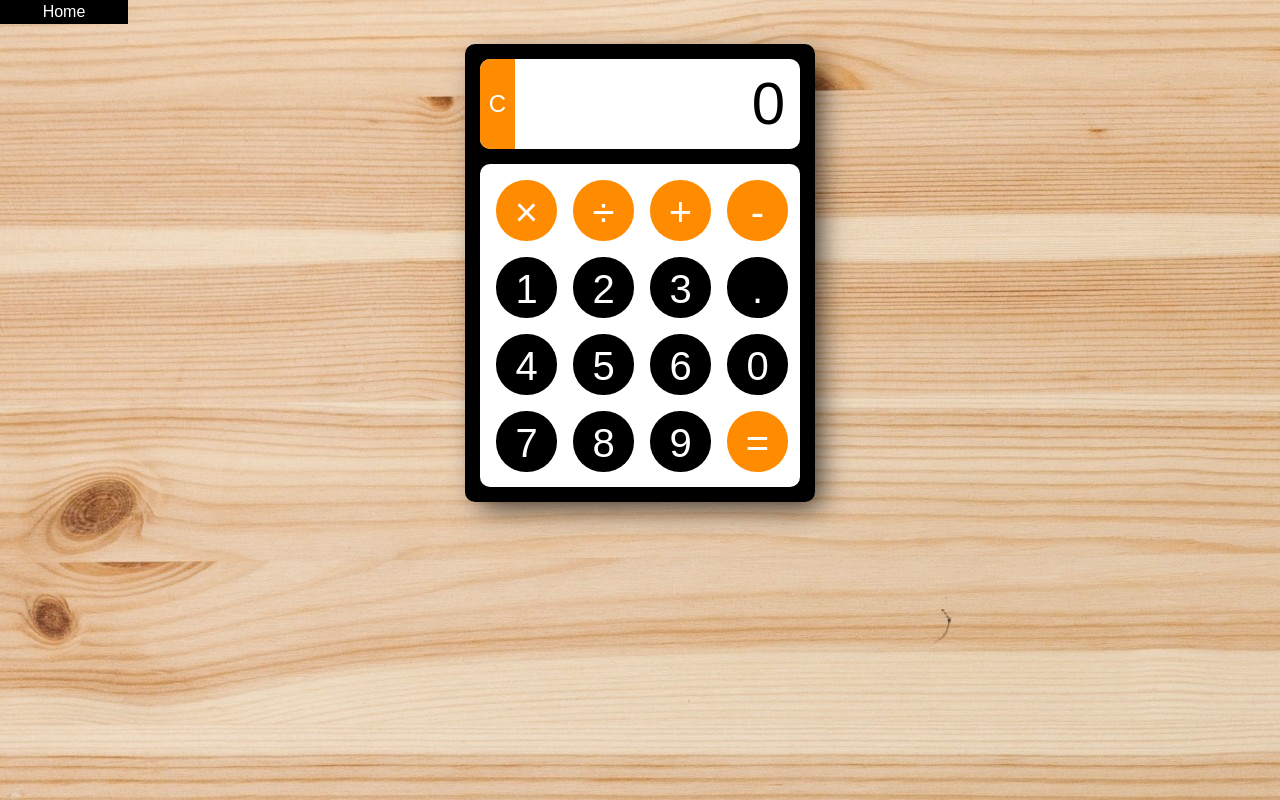
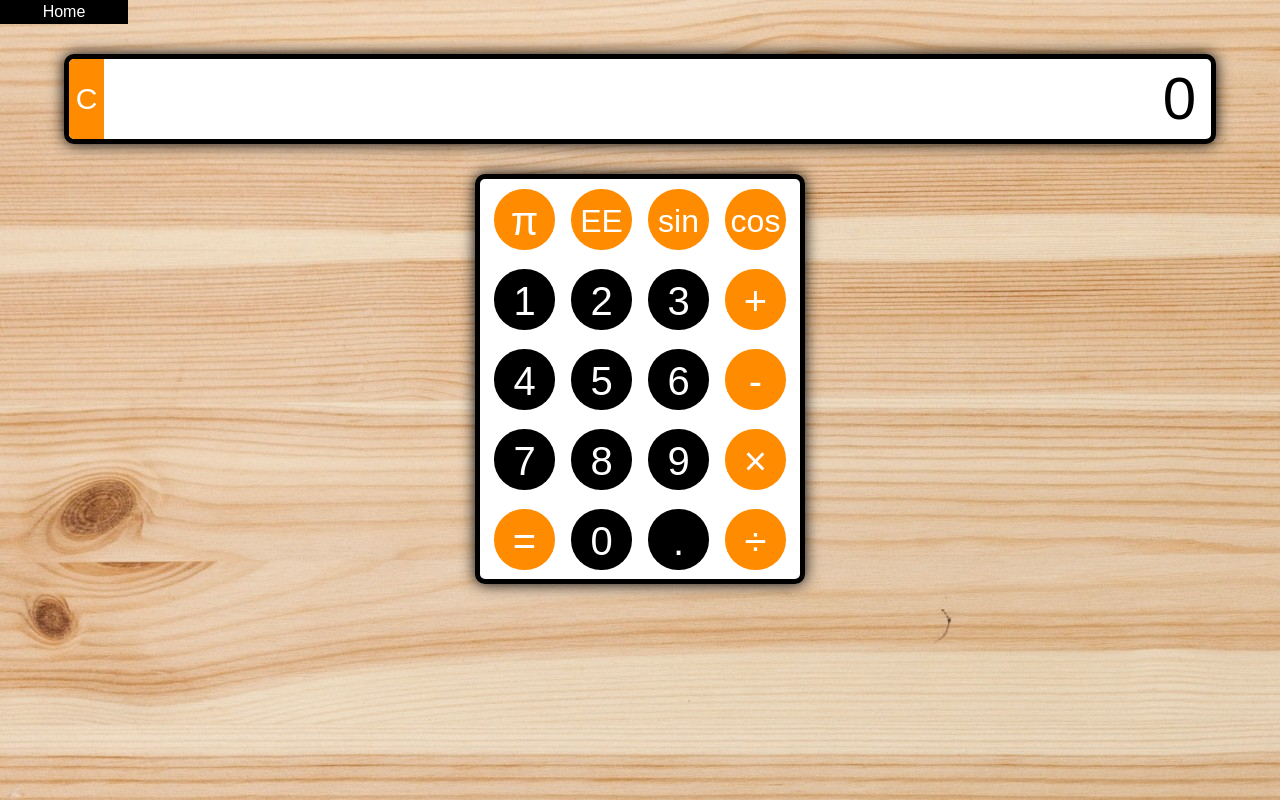
Before and after one commit to enterxlu/enterxlu.github.io, a plain HTML site: page calculator/calculator.html in a window 1280 px wide. Drawn offline with Linux system fonts and the light colour scheme.

Commit message:
New design and new function
saperate display and keyboard
pi ee sin cos

```diff
--- a/calculator/calculator.css
+++ b/calculator/calculator.css
@@ -10,47 +10,43 @@ body {
     background-image: url(img/wood-wallpaper-desktop-2048x1368-for-macbook.jpg);
 }
 
-.container {
+.display-box {
     position: relative;
-    margin: 20px auto;
-    width: 350px;
-    height: 458px;
-    background-color: black;
-    border-radius: 10px;
-    box-shadow: 10px 10px 29px -5px rgba(0,0,0,0.75);
-}
-
-.display {
-    position: absolute;
-    top: 15px;
-    left: 15px;
-    width: 320px;
+    margin: 30px auto;
+    width: 90vw;
     height: 90px;
-    padding-right: 15px;
+    padding: 15px;
+    padding-left: 50px;
     background-color: white;
     color: black;
     border-radius: 10px;
     font-size: 60px;
-    line-height: 90px;
+    line-height: 50px;
     text-align: right;
     overflow: hidden;
+    border: black 5px solid;
+    -webkit-box-shadow: 0px 0px 15px 0px #000000;
+box-shadow: 0px 0px 15px 0px #000000;
 }
 
 .keyboard {
-    position: absolute;
-    top: 120px;
-    left:15px;
-    width: 320px;
-    height: 323px;
+    margin: 15px auto;
+    display: flex;
+    flex-wrap: wrap;
+    justify-content: center;
+    align-items: center;
+    width: 330px;
+    height: 410px;
     background-color: white;
     border-radius: 10px;
+    border: black 5px solid;
+    -webkit-box-shadow: 0px 0px 15px 0px #000000;
+box-shadow: 0px 0px 15px 0px #000000;
 }
 .key {
-    float: left;
+   margin: 8px;
     width: 61px;
     height: 61px;
-    margin-left: 16px;
-    margin-top: 16px;
     background-color: black;
     color: white;
     border-radius: 30px;
@@ -80,14 +76,14 @@ body {
 
 .keyClear {
     position: absolute;
-    top: -105px;
+    top: 0px;
     left: 0px;
-    border-top-left-radius: 10px;
-    border-bottom-left-radius: 10px;
+    border-top-left-radius: 5px;
+    border-bottom-left-radius: 5px;
     width: 35px;
-    height: 90px;
-    line-height: 90px;
-    font-size: 1.5em;
+    height: 80px;
+    line-height: 80px;
+    font-size: 0.5em;
     color: white;
     text-align: center;
     background-color: darkorange;
@@ -104,3 +100,9 @@ body {
     background-color: rgb(255, 191, 113);
     box-shadow: inset 3px 5px 5px 0px rgba(0,0,0,0.75);
 }
+
+#keyEE,
+#keyTrigSin,
+#keyTrigCos {
+    font-size: 2em;
+}
--- a/calculator/calculator.html
+++ b/calculator/calculator.html
@@ -5,6 +5,7 @@
     <meta charset="UTF-8">
     <meta name="viewport" content="width=device-width, initial-scale=1.0, maximum-scale=1.0, user-scalable=0">
     <title>Calculator</title>
+    <link rel="shortcut icon" href="img/09_Calculator-512.png" type="image/x-icon">
     <link rel="stylesheet" href="calculator.css">
     <style>
         a {
@@ -22,30 +23,38 @@
 
 <body>
     <a href="../index.html">Home</a>
-    <div class="container">
+    <div class="display-box">
         <div class="display" id="display">0</div>
+        <div class="keyClear" id="keyClear" onclick="pressKeyClear()">C</div>
+    </div>
+
     <div class="keyboard">
-            <div class="key color" id="keyTimes" onclick="pressKey('*')">×</div>
-            <div class="key color" id="keyDivide" onclick="pressKey('/')">÷</div>
-            <div class="key color" id="keyPlus" onclick="pressKey('+')">+</div>
-            <div class="key color" id="keyMinus" onclick="pressKey('-')">-</div>
+        <div class="key color" id="keyPi" onclick="pressKeyPi()">π</div>
+        <div class="key color" id="keyEE" onclick="pressKey('EE')">EE</div>
+        <div class="key color" id="keyTrigSin" onclick="pressKeyTrig('sin')">sin</div>
+        <div class="key color" id="keyTrigCos" onclick="pressKeyTrig('cos')">cos</div>
 
         <div class="key" id="key1" onclick="pressNum(1)">1</div>
         <div class="key" id="key2" onclick="pressNum(2)">2</div>
         <div class="key" id="key3" onclick="pressNum(3)">3</div>
-            <div class="key" id="keyDecimal" onclick="pressKeyDecimal()">.</div>
+        <div class="key color" id="keyPlus" onclick="pressKey('+')">+</div>
 
         <div class="key" id="key4" onclick="pressNum(4)">4</div>
         <div class="key" id="key5" onclick="pressNum(5)">5</div>
         <div class="key" id="key6" onclick="pressNum(6)">6</div>
-            <div class="key" id="key0" onclick="pressNum(0)">0</div>
+        <div class="key color" id="keyMinus" onclick="pressKey('-')">-</div>
 
         <div class="key" id="key7" onclick="pressNum(7)">7</div>
         <div class="key" id="key8" onclick="pressNum(8)">8</div>
         <div class="key" id="key9" onclick="pressNum(9)">9</div>
+        <div class="key color" id="keyTimes" onclick="pressKey('*')">×</div>
+
         <div class="key color" id="keyEqual" onclick="pressKeyEqual()">=</div>
-            <div class="keyClear" id="keyClear" onclick="pressKeyClear()">C</div>
-        </div>
+        <div class="key" id="key0" onclick="pressNum(0)">0</div>
+        <div class="key" id="keyDecimal" onclick="pressKeyDecimal()">.</div>
+        <div class="key color" id="keyDivide" onclick="pressKey('/')">÷</div>
+
+
     </div>
 </body>
 <script src="calculator.js"></script>
--- a/calculator/calculator.js
+++ b/calculator/calculator.js
@@ -3,18 +3,6 @@ let stored_num = 0;
 let current_num = "0";
 let current_operation = "";
 let display = document.getElementById("display");
-
-/**
- * checkOverflow
- * input: n/a
- * output: alert user
- */
-setInterval(() => {
-    if (current_num.length > 9) {
-        alert("Digit number canot be over 8");
-        pressKeyClear();
-    }
-}, 500);
 
 /*************************
  * pressNum
@@ -68,6 +56,9 @@ function pressKeyEqual() {
     if (current_operation == "/") {
         current_num = stored_num / current_num_f + "";
     }
+    if (current_operation == "EE") {
+        current_num = stored_num * Math.pow(10, parseFloat(current_num));
+    }
     stored_num = 0;
     current_operation = "";
     display.innerHTML = parseFloat(current_num);
@@ -84,3 +75,33 @@ function pressKeyDecimal() {
         display.innerHTML = current_num;
     }
 }
+
+/******************************************
+ * pressKeyPi
+ * input: n/a
+ * output: if current number is 0 show pi
+ * else show product with pi
+ ******************************************/
+function pressKeyPi() {
+    if (parseFloat(current_num) === 0) {
+        current_num = Math.PI + "";
+    } else {
+        current_num = parseFloat(current_num) * Math.PI + "";
+    }
+    display.innerHTML = parseFloat(current_num);
+}
+
+/**
+ * pressKeyTrig
+ * input: sin/cos
+ * output: result of sin/cos(rad)
+ */
+function pressKeyTrig(operation) {
+    if (operation == "sin") {
+        current_num = Math.sin(parseFloat(current_num)) + "";
+    }
+    if (operation == "cos") {
+        current_num = Math.cos(parseFloat(current_num)) + "";
+    }
+    display.innerHTML = parseFloat(current_num);
+}
```
Also changed, not shown: calculator/img/09_Calculator-512.png (added), 2 other files. Lines whose indentation alone changed are shown as unchanged.
